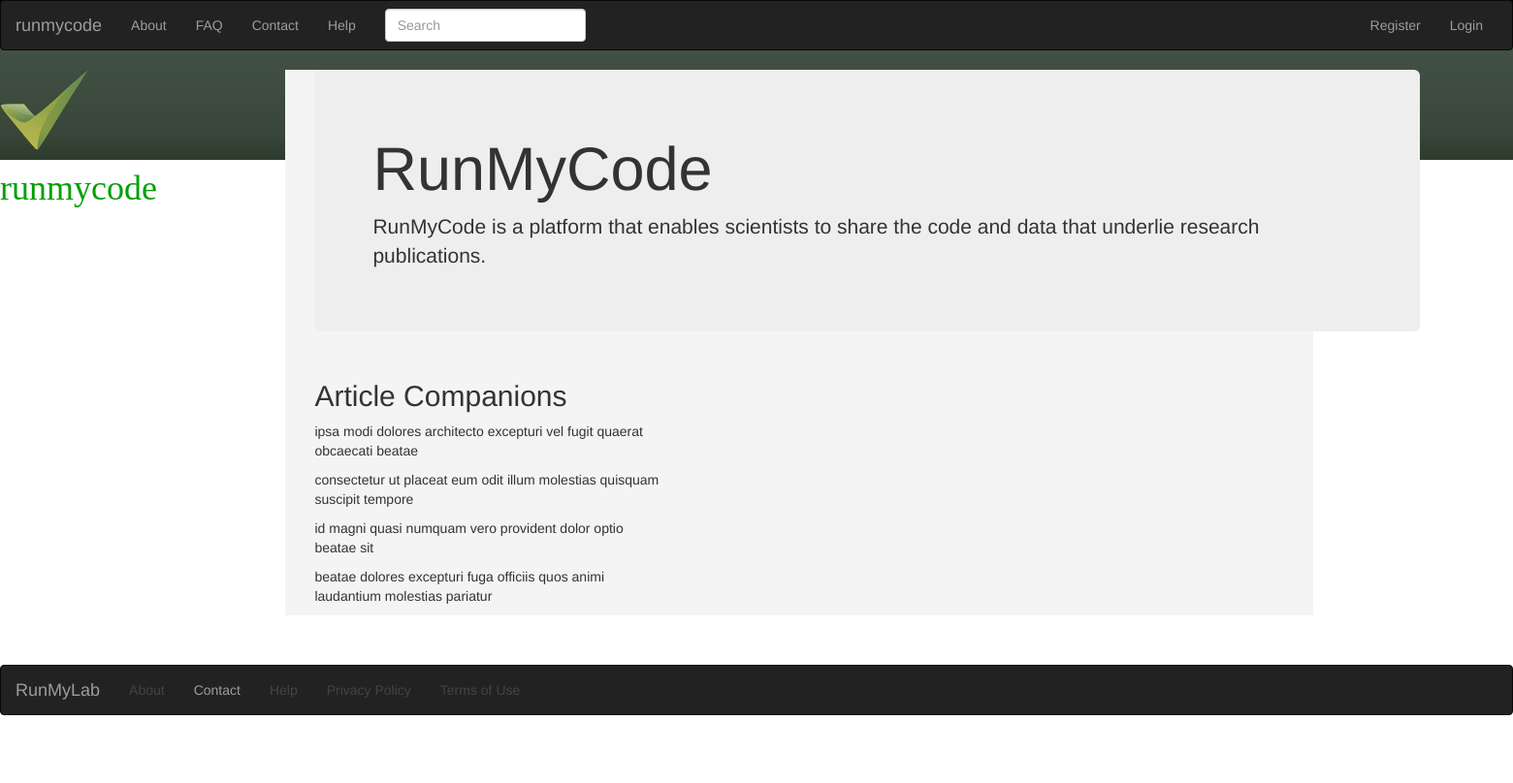
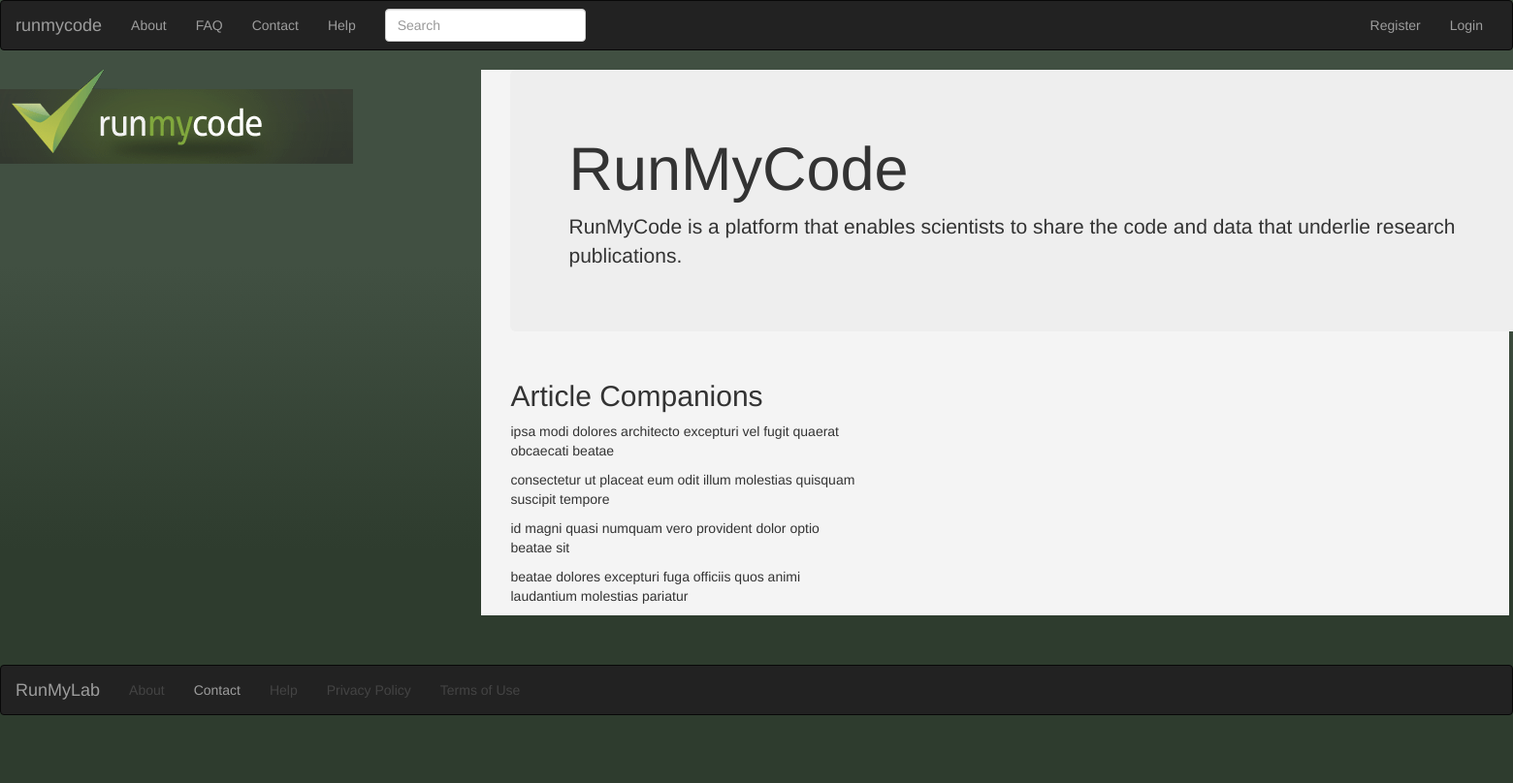
Before and after one commit to researchcompendia/researchcompendia, a Django app: page / in a window 1560 px wide; the page is wider, and only the part inside the window is pictured. Shown: that part at 97% size. Before the commit the page ends 738 px from the top of that part, so only its background shows below. Run offline with Django 3.2, Linux system fonts and the light colour scheme; data that the repository does not hold is empty; some libraries are stand-ins or nearby versions; some web fonts are replaced.

Commit message:
gradient and logo tweaking

```diff
--- a/companionpages/static/css/project.css
+++ b/companionpages/static/css/project.css
@@ -1,8 +1,23 @@
 body {
   /*! body padding needed with fixed navbar */
   /* padding-top: 70px; */
-  /* padding-bottom: 70px; */
-	background: url(../img/base_background.png) repeat-x;
+  padding-bottom: 70px;
+	/* background: url(../img/base_background.png) repeat-x; */
+}
+
+.imagegradient {
+	background: url(../img/background_greengradient.png) repeat-x;
+}
+
+.gradient {
+  background: #415042; /* Old browsers */
+  background: -moz-linear-gradient(top, #415042 34%, #2e3c2e 70%); /* FF3.6+ */
+  background: -webkit-gradient(linear, left top, left bottom, color-stop(34%,#415042), color-stop(70%,#2e3c2e)); /* Chrome,Safari4+ */
+  background: -webkit-linear-gradient(top, #415042 34%,#2e3c2e 70%); /* Chrome10+,Safari5.1+ */
+  background: -o-linear-gradient(top, #415042 34%,#2e3c2e 70%); /* Opera 11.10+ */
+  background: -ms-linear-gradient(top, #415042 34%,#2e3c2e 70%); /* IE10+ */
+  background: linear-gradient(to bottom, #415042 34%,#2e3c2e 70%); /* W3C */
+  filter: progid:DXImageTransform.Microsoft.gradient( startColorstr='#415042', endColorstr='#2e3c2e',GradientType=0 ); /* IE6-9 */
 }
 
 .rmc-light {
--- a/companionpages/templates/base.html
+++ b/companionpages/templates/base.html
@@ -22,16 +22,12 @@
   {% endblock extra_css %}
 </head>
 
-<body>
+<body class="gradient">
 
 {% include 'header.html' %}
 
 <div class="rmc-logo rmc-green-font pull-left">
-<img src="{% static 'img/rmc_checkmark.png' %}">
-<h1>runmycode</h1>
-<!--
-<img src="{% static 'img/logofont.png' %}">
--->
+  <img src="{% static 'img/logocrop.png' %}">
 </div>
 
 
```
Also changed, not shown: companionpages/static/img/background_greengradient.png (added), companionpages/static/img/logocrop.png (added).
